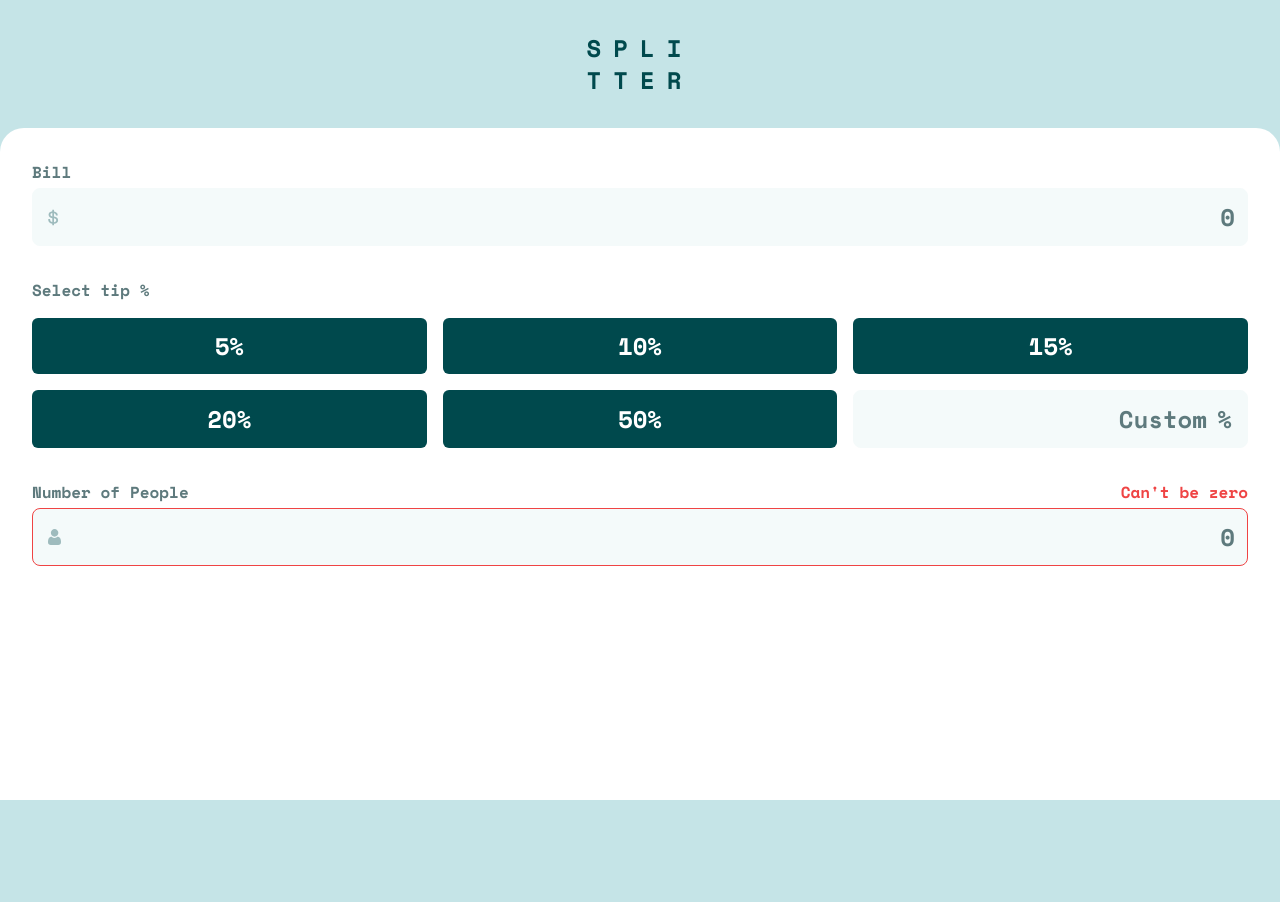
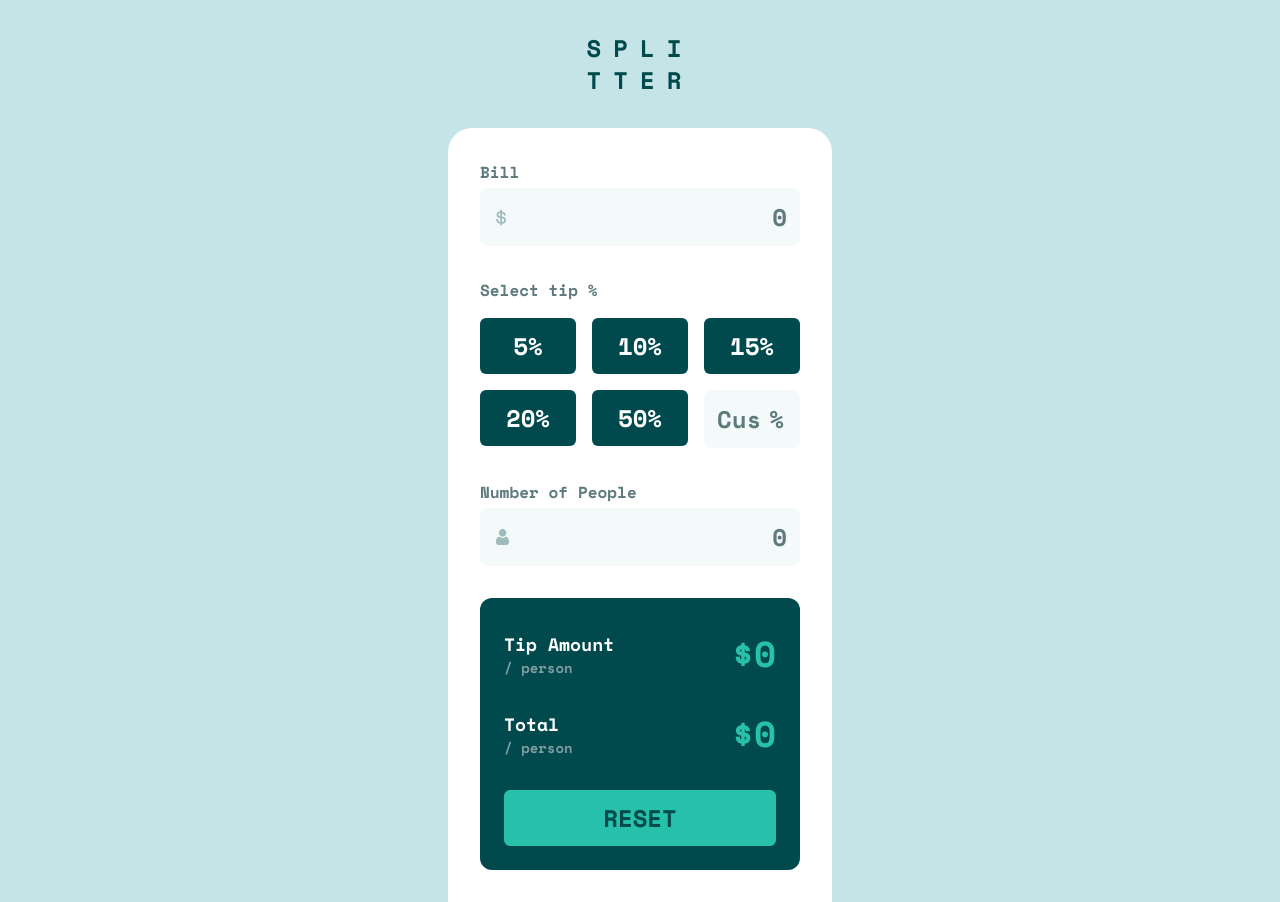
Before and after one commit to tuansdf/fm-tip-calculator, a Next.js app: page / in a window 1280 px wide. Before the commit the page ends 800 px from the top, so only its background shows below. Built offline with nearby package versions, Linux system fonts and the light colour scheme.

Commit message:
feat: use react hook form

```diff
--- a/package.json
+++ b/package.json
@@ -20,6 +20,7 @@
     "next": "13.1.6",
     "react": "18.2.0",
     "react-dom": "18.2.0",
+    "react-hook-form": "^7.43.0",
     "typescript": "4.9.5"
   },
   "devDependencies": {
--- a/src/app/button.tsx
+++ b/src/app/button.tsx
@@ -2,16 +2,41 @@ import clsx from "clsx";
 import { ButtonHTMLAttributes } from "react";
 
 interface IProps extends ButtonHTMLAttributes<HTMLButtonElement> {
-  isActive?: boolean;
+  isSelected?: boolean;
+  isPrimary?: boolean;
+  isButton?: boolean;
 }
-export default function Button({ disabled, isActive, ...rest }: IProps) {
-  return (
+
+export default function Button({
+  children,
+  disabled,
+  isSelected,
+  isPrimary,
+  isButton = true,
+  ...rest
+}: IProps) {
+  return isButton ? (
     <button
       className={clsx(
-        "w-full rounded-md p-3 text-2xl uppercase text-neutral-0 transition-colors duration-75 hover:bg-primary hover:text-neutral-500",
-        isActive ? "bg-primary text-neutral-500" : "bg-neutral-500"
+        "w-full rounded-md p-3 text-2xl uppercase transition-colors duration-75 hover:bg-neutral-200 hover:text-neutral-500",
+        isSelected || isPrimary
+          ? "bg-primary text-neutral-500"
+          : "bg-neutral-500 text-neutral-0"
       )}
       {...rest}
-    ></button>
+    >
+      {children}
+    </button>
+  ) : (
+    <div
+      className={clsx(
+        "w-full cursor-pointer rounded-md p-3 text-center text-2xl uppercase transition-colors duration-75 hover:bg-neutral-200 hover:text-neutral-500",
+        isSelected || isPrimary
+          ? "bg-primary text-neutral-500"
+          : "bg-neutral-500 text-neutral-0"
+      )}
+    >
+      {children}
+    </div>
   );
 }
--- a/src/app/globals.css
+++ b/src/app/globals.css
@@ -13,3 +13,11 @@ input::-webkit-inner-spin-button {
 input[type="number"] {
   -moz-appearance: textfield;
 }
+
+*:focus {
+  outline: 0;
+}
+
+*:focus-visible {
+  @apply border-transparent ring-2 ring-primary ring-offset-1;
+}
--- a/src/app/page.tsx
+++ b/src/app/page.tsx
@@ -1,23 +1,69 @@
 "use client";
 
 import { useState } from "react";
+import { useForm } from "react-hook-form";
 import Button from "/src/app/button";
 import IconDollar from "/src/app/icon-dollar";
 import IconPerson from "/src/app/icon-person";
 import TextField from "/src/app/text-field";
 
+interface IFormInputs {
+  bill: number;
+  tipRate: number;
+  people: number;
+  customTipRate: number;
+}
+
+const tipRateOptions = [
+  {
+    label: "5%",
+    value: 0.05,
+  },
+  {
+    label: "10%",
+    value: 0.1,
+  },
+  {
+    label: "15%",
+    value: 0.15,
+  },
+  {
+    label: "20%",
+    value: 0.2,
+  },
+  {
+    label: "50%",
+    value: 0.5,
+  },
+];
+
 export default function Page() {
-  const [bill, setBill] = useState<number>(0);
-  const [tipRate, setTipRate] = useState<number>(0);
-  const [people, setPeople] = useState<number>(0);
+  const [billInput, setBillInput] = useState<string>("");
+  const [tipRateInput, setTipRateInput] = useState<string>("");
+  const [peopleInput, setPeopleInput] = useState<string>("");
+
+  const [customTip, setCustomTip] = useState<string>("");
+
+  const {
+    handleSubmit,
+    reset,
+    register,
+    watch,
+    formState: { errors },
+  } = useForm<IFormInputs>({ mode: "onChange" });
+
+  const bill = parseFloat(billInput) || 0;
+  const tipRate =
+    (customTip ? parseFloat(customTip) / 100 : parseFloat(tipRateInput)) || 0;
+  const people = parseInt(peopleInput) || 0;
 
   const tipTotal = tipRate * bill;
   const total = bill + tipTotal;
-  const tipEach = tipTotal / people || 0;
-  const totalEach = total / people || 0;
+  const tipEach = tipTotal / people;
+  const totalEach = total / people;
 
   return (
-    <div className="flex flex-1 flex-col">
+    <div className="mx-auto flex w-full max-w-sm flex-1 flex-col">
       <h1 className="m-8 text-center text-2xl uppercase tracking-[0.5em]">
         spli
         <br />
@@ -30,32 +76,53 @@ export default function Page() {
           label="Bill"
           startIcon={<IconDollar />}
           placeholder="0"
-          onChange={(e) =>
-            setBill(e.target.value ? parseFloat(e.target.value) : 0)
-          }
+          errorMessage={errors.bill && "Can't be zero"}
+          {...register("bill", { required: true, max: 999_999, min: 0 })}
         />
 
         <div>
-          <label htmlFor="" className="mb-4 block text-neutral-400">
-            Select tip %
-          </label>
+          <div className="flex justify-between">
+            <label htmlFor="" className="mb-4 block text-neutral-400">
+              Select tip %
+            </label>
+            {errors.tipRate ? (
+              <span className="text-error-500">Can&apos;t be zero</span>
+            ) : null}
+          </div>
           <div className="grid grid-cols-2 gap-4 lg:grid-cols-3">
-            <Button onClick={() => setTipRate(0.05)}>5%</Button>
-            <Button onClick={() => setTipRate(0.1)}>10%</Button>
-            <Button onClick={() => setTipRate(0.15)}>15%</Button>
-            <Button onClick={() => setTipRate(0.2)}>20%</Button>
-            <Button onClick={() => setTipRate(0.5)}>50%</Button>
+            {tipRateOptions.map((option) => {
+              const id = "tip-rate-" + option.value;
+              return (
+                <div key={id}>
+                  <label htmlFor={id}>
+                    <Button
+                      isButton={false}
+                      isSelected={
+                        !watch("customTipRate") &&
+                        watch("tipRate") == option.value
+                      }
+                    >
+                      {option.label}
+                    </Button>
+                  </label>
+                  <input
+                    className="hidden"
+                    type="radio"
+                    id={id}
+                    value={option.value}
+                    {...register("tipRate")}
+                  />
+                </div>
+              );
+            })}
             <TextField
               type="number"
-              min={0}
-              max={100}
               placeholder="Custom"
               endIcon={<span className="text-2xl text-neutral-400">%</span>}
-              onChange={(e) => {
-                const val = e.target.value;
-                const tipRate = val ? parseFloat(val) / 100 : 0;
-                setTipRate(tipRate);
-              }}
+              {...register("customTipRate", {
+                max: 999,
+                min: 0,
+              })}
             />
           </div>
         </div>
@@ -65,11 +132,38 @@ export default function Page() {
           label="Number of People"
           startIcon={<IconPerson />}
           placeholder="0"
-          errorMessage={people === 0 ? "Can't be zero" : ""}
-          onChange={(e) =>
-            setPeople(e.target.value ? parseInt(e.target.value) : 0)
-          }
+          errorMessage={errors.people && "Can't be zero"}
+          {...register("people", { required: true, max: 999_999, min: 0 })}
         />
+
+        <div className="h-full space-y-8 rounded-xl bg-neutral-500 p-6 pt-8">
+          {/* tip each */}
+          <div className="flex items-center justify-between">
+            <div>
+              <div className="text-lg text-neutral-0">Tip Amount</div>
+              <div className="text-sm text-neutral-300">/ person</div>
+            </div>
+            <div className="text-4xl text-primary">
+              ${tipEach > 0 ? tipEach.toFixed(2) : 0}
+            </div>
+          </div>
+
+          {/* total each */}
+          <div className="flex items-center justify-between">
+            <div>
+              <div className="text-lg text-neutral-0">Total</div>
+              <div className="text-sm text-neutral-300">/ person</div>
+            </div>
+            <div className="text-4xl text-primary">
+              ${totalEach > 0 ? totalEach.toFixed(2) : 0}
+            </div>
+          </div>
+
+          {/* reset */}
+          <Button onClick={() => reset()} isPrimary>
+            Reset
+          </Button>
+        </div>
       </div>
     </div>
   );
--- a/src/app/text-field.tsx
+++ b/src/app/text-field.tsx
@@ -1,5 +1,5 @@
 import clsx from "clsx";
-import { InputHTMLAttributes, ReactNode, useId } from "react";
+import { forwardRef, InputHTMLAttributes, ReactNode, useId } from "react";
 
 interface IProps extends InputHTMLAttributes<HTMLInputElement> {
   label?: string;
@@ -8,13 +8,8 @@ interface IProps extends InputHTMLAttributes<HTMLInputElement> {
   errorMessage?: string;
 }
 
-export default function TextField({
-  label,
-  startIcon,
-  endIcon,
-  errorMessage,
-  ...rest
-}: IProps) {
+const TextField = forwardRef<HTMLInputElement, IProps>(
+  ({ label, startIcon, endIcon, errorMessage, ...rest }, ref) => {
     const inputId = useId();
 
     return (
@@ -31,6 +26,7 @@ export default function TextField({
         ) : null}
         <div className="relative flex w-full items-center">
           <input
+            ref={ref}
             id={inputId}
             className={clsx(
               "w-full rounded-lg border bg-neutral-100 p-3 text-end text-2xl placeholder:text-neutral-400",
@@ -48,3 +44,8 @@ export default function TextField({
       </div>
     );
   }
+);
+
+TextField.displayName = "TextField";
+
+export default TextField;
--- a/tailwind.config.js
+++ b/tailwind.config.js
@@ -15,6 +15,7 @@ module.exports = {
         500: "hsl(183, 100%, 15%)",
       },
       error: colors.red,
+      transparent: colors.transparent,
     },
   },
   plugins: [],
```
Also changed, not shown: 1 other file (tests, documents, lock files or other folders). Lines whose indentation alone changed are shown as unchanged.
